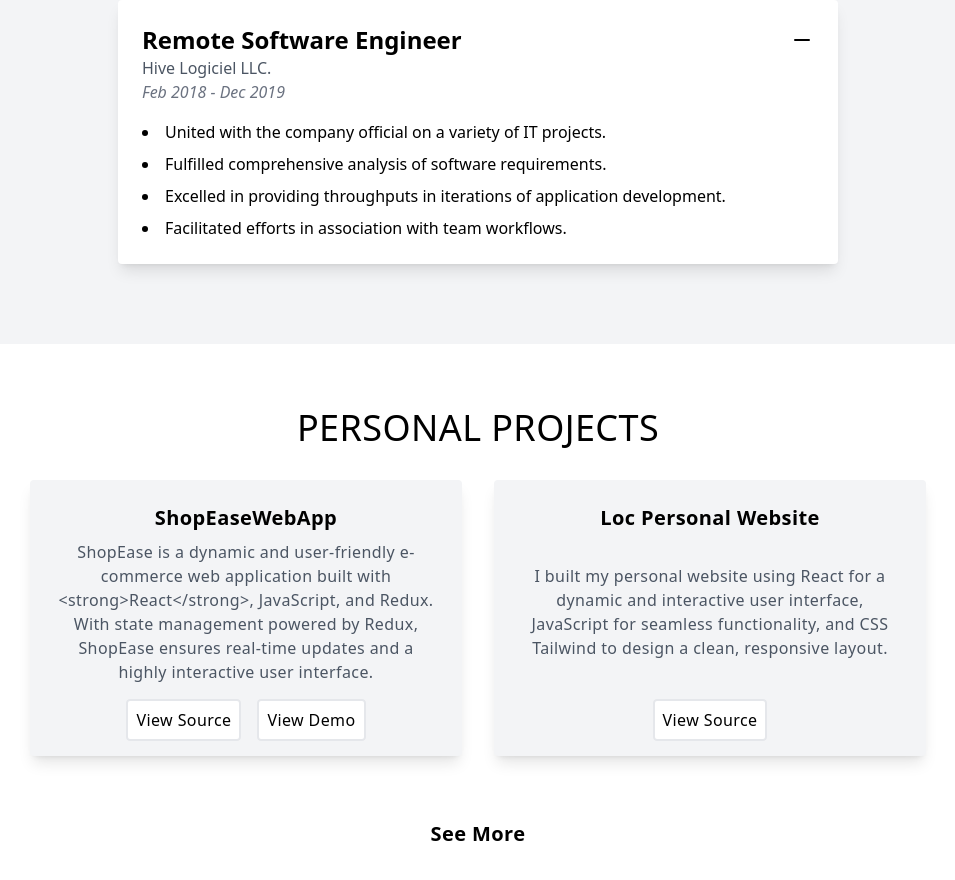
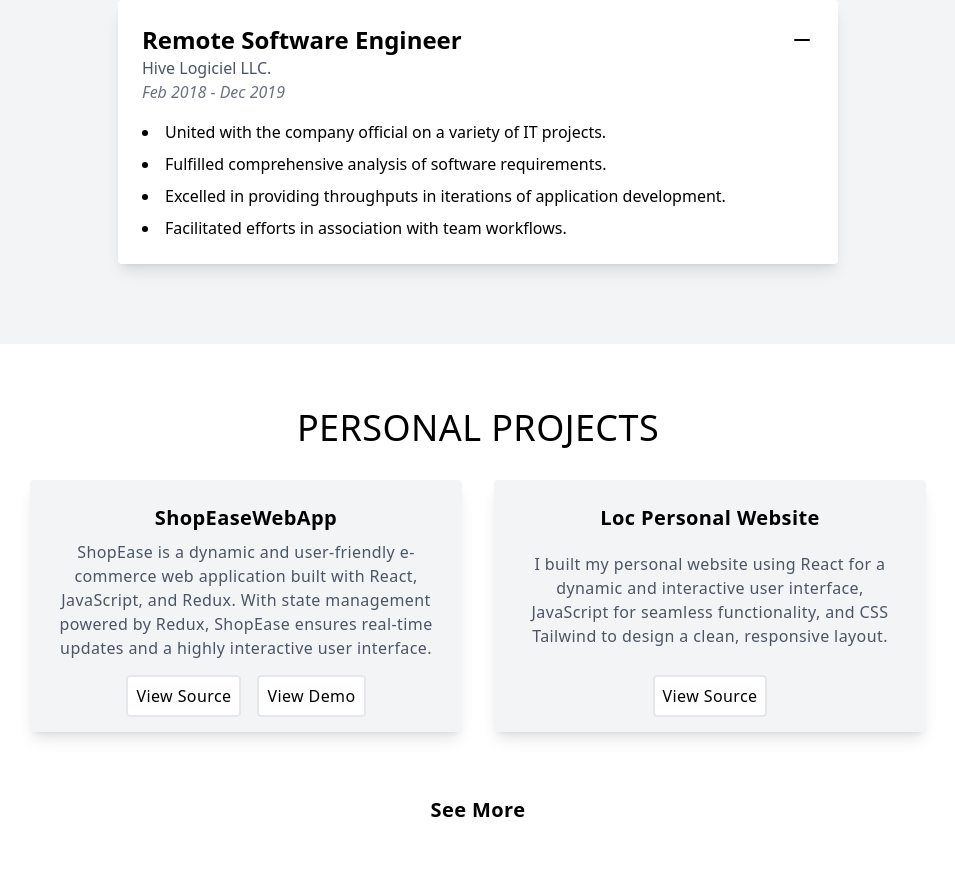
Before and after one commit to locbuigia/loc-personal-website-react, a React (Vite) app: page / in a window 1280 px wide. Shown: the part 2080-2960 px from the top of the page, without its empty margins (162-1117 px from the left). Built offline with nearby package versions, Linux system fonts and the light colour scheme.

Commit message:
Updated Projects screen size

```diff
--- a/src/components/Projects.jsx
+++ b/src/components/Projects.jsx
@@ -3,7 +3,9 @@ import ProjectDetailsCard from "./ProjectDetailsCard";
 import projects from "../data/projects.json";
 
 const Projects = () => {
-  const [viewMore, setViewMore] = useState(false);
+  const [viewMore, setViewMore] = useState(
+    window.innerWidth < 1200 ? true : false
+  );
   const mainProjects = projects.slice(0, 2);
   const moreProjects = projects.slice(2);
 
@@ -20,15 +22,15 @@ const Projects = () => {
       <div className="tracking-wide font-thin font-sans w-full text-center py-16">
         <div className="lg:mx-48 md:mx-24 sm:mx-8">
           <h1 className="text-4xl mb-8">PERSONAL PROJECTS</h1>
-          <div className="grid lg:grid-cols-2 grid-flow-row md:grid-cols-1 gap-8 z-50 mb-8">
+          <div className="grid lg:grid-cols-2 md:grid-cols-1 gap-8 z-50 mb-8">
             {mainProjects.map((project, index) => (
               <ProjectDetailsCard key={index} project={project} />
             ))}
           </div>
-          <div className="overflow-hidden">
+          <div className="sm: overflow-hidden">
             <div
-              className={`grid lg:grid-cols-2 grid-flow-row md:grid-cols-1 gap-8 duration-500 -z-50 ${
-                viewMore ? "mt-0" : "-mt-[100rem]"
+              className={`grid lg:grid-cols-2 md:grid-cols-1 gap-8 duration-500 -z-50 ${
+                viewMore ? "mt-0" : "-mt-[40rem]"
               } `}
             >
               {moreProjects.map((project, index) => (
@@ -36,7 +38,10 @@ const Projects = () => {
               ))}
             </div>
           </div>
-          <button className="mt-8" onClick={handleViewButtonClick}>
+          <button
+            className="hidden lg:inline-block mt-8"
+            onClick={handleViewButtonClick}
+          >
             <h1 className="text-xl font-semibold hover:scale-110 duration-300">
               {`${viewMore ? "See Less" : "See More"}`}
             </h1>
--- a/src/data/projects.json
+++ b/src/data/projects.json
@@ -1,7 +1,7 @@
 [
   {
     "title": "ShopEaseWebApp",
-    "description": "ShopEase is a dynamic and user-friendly e-commerce web application built with <strong>React</strong>, JavaScript, and Redux. With state management powered by Redux, ShopEase ensures real-time updates and a highly interactive user interface.",
+    "description": "ShopEase is a dynamic and user-friendly e-commerce web application built with React, JavaScript, and Redux. With state management powered by Redux, ShopEase ensures real-time updates and a highly interactive user interface.",
     "githubRepo": "https://github.com/locbuigia/shop-ease-web-app",
     "demoUrl": "https://locbui-shopease.netlify.app"
   },
```
